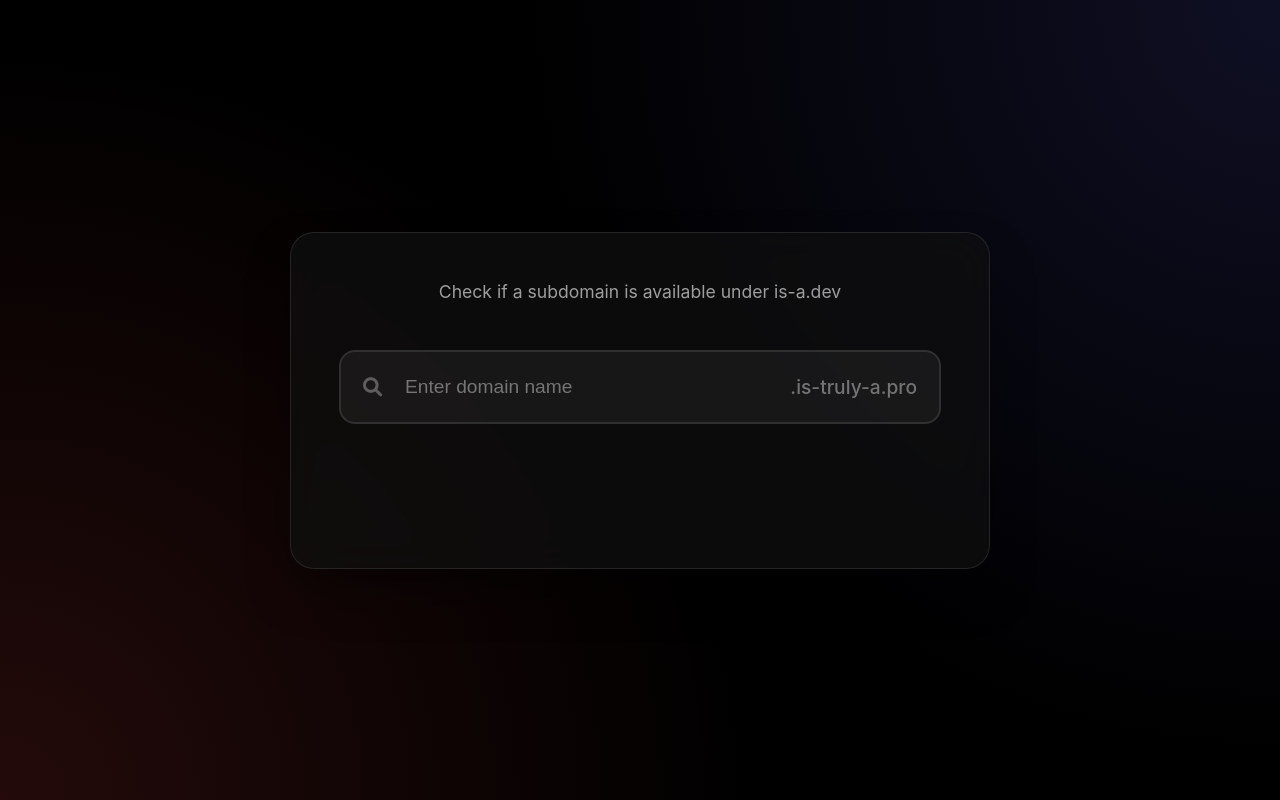
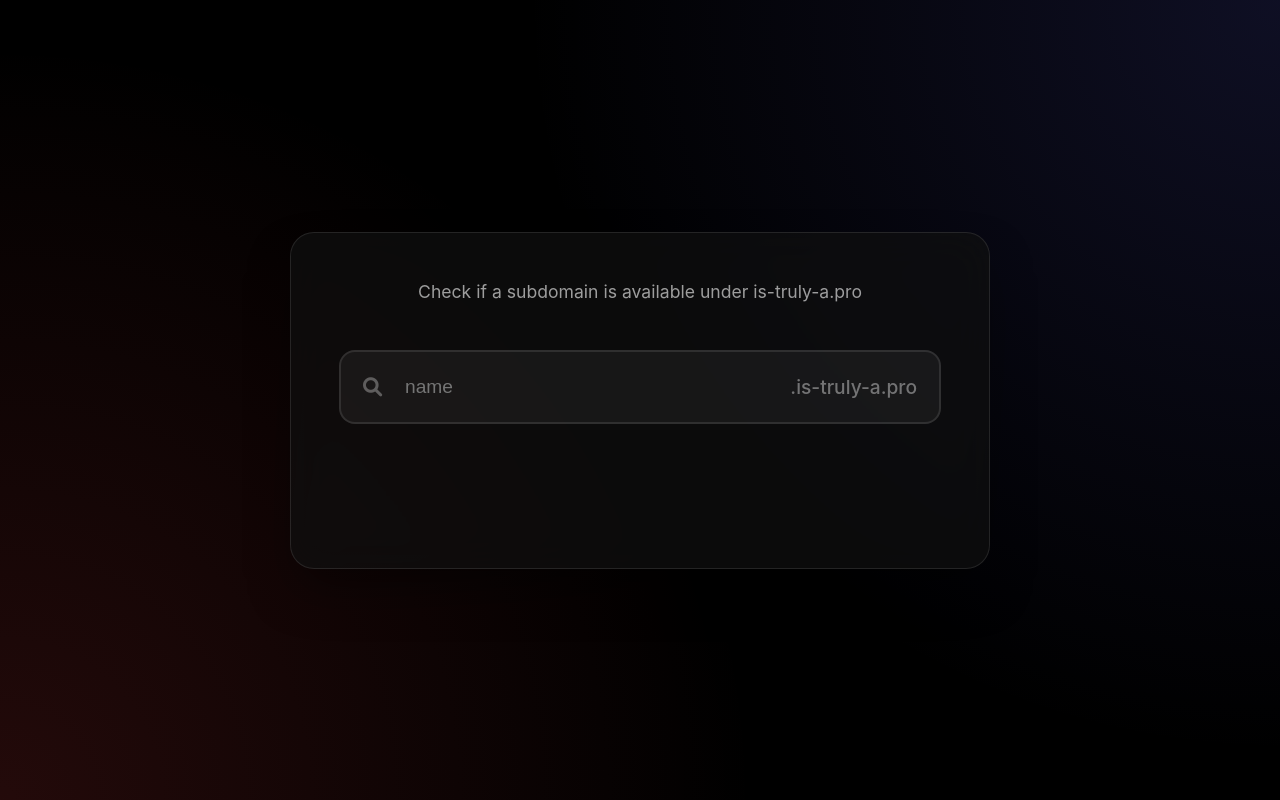
Before and after one commit to is-truly-a-pro/subcheck, a plain HTML site: page index.html in a window 1280 px wide. Drawn offline with Linux system fonts and the light colour scheme.

Commit message:
Update index.html

```diff
--- a/index.html
+++ b/index.html
@@ -228,13 +228,13 @@
   <div class="container">
     <div class="card">
       <div class="header">
-        <p class="subtitle">Check if a subdomain is available under is-a.dev</p>
+        <p class="subtitle">Check if a subdomain is available under is-truly-a.pro</p>
       </div>
       <div class="search-box">
         <input type="text"
                class="domain-input"
                id="domain"
-               placeholder="Enter domain name"
+               placeholder="name"
                oninput="validateInput(event); checkDomain();">
         <i class="fas fa-search input-icon"></i>
         <span class="domain-suffix">.is-truly-a.pro</span>
```
